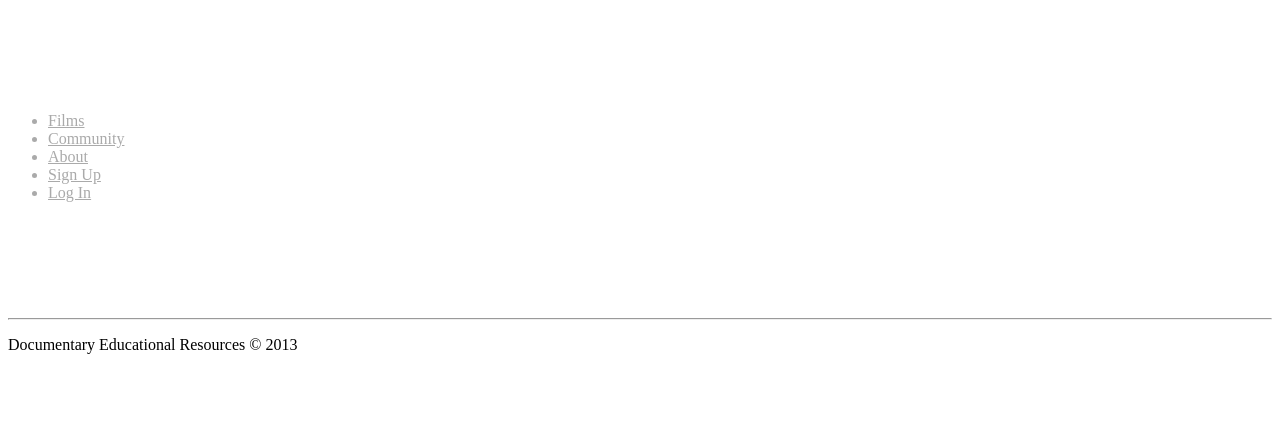
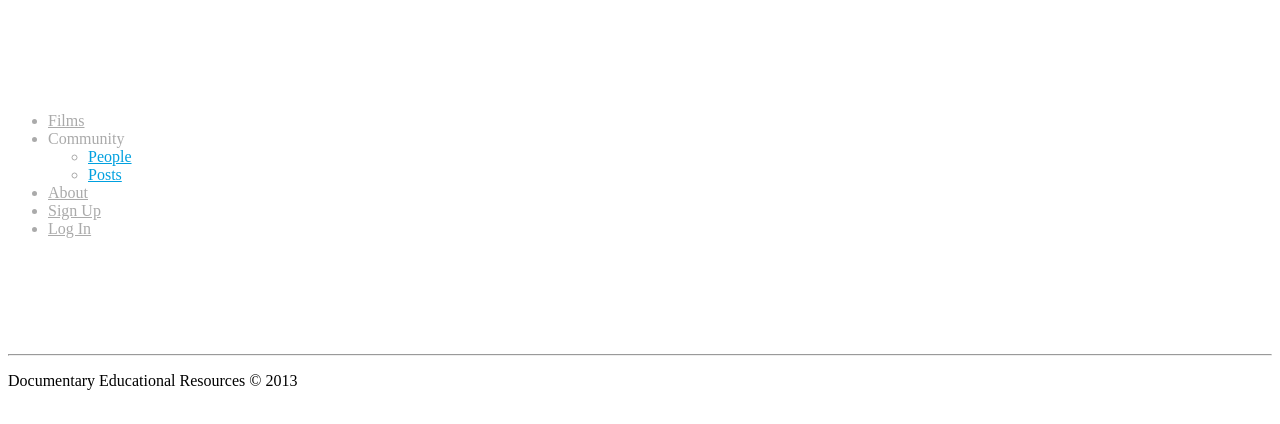
Before and after one commit to phantomhand/p4.aveni.biz, a PHP site: page /index/views/_v_template.php in a window 1280 px wide. Shown: the top 424 px of the page. Run offline with PHP 8.4, Linux system fonts and the light colour scheme; the template is opened without the code that fills it, so the values that code supplies are empty; some libraries are stand-ins or nearby versions.

Commit message:
change Users to People and add nav dropdown for non logged in users

```diff
--- a/views/_v_template.php
+++ b/views/_v_template.php
@@ -45,10 +45,9 @@
                 			<li><a class="admin" href="/admin">ADMIN</a></li>
                 		<?php endif; ?></li>
 	                		<li><a href="/films">Films</a></li>
-	                		<li class="dropdown"><a class="dropdown-toggle" data-toggle="dropdown">Community <span class="caret"></span>
-</a>
+	                		<li class="dropdown"><a class="dropdown-toggle" data-toggle="dropdown">Community <span class="caret"></span></a>
 	                			<ul class="dropdown-menu">
-	                				<li><a href="/posts/users">Users</a></li>
+	                				<li><a href="/posts/users">People</a></li>
 	                				<li><a <a href="/posts">Posts</a></li>
 	                			</ul>
 	                		</li>
@@ -59,7 +58,12 @@
                 		<!-- Menu options for users who are not logged in -->
                         <?php else: ?>
 	                        <li><a href="/films">Films</a></li>
-	                        <li><a href="/posts">Community</a></li>
+	                        <li class="dropdown"><a class="dropdown-toggle" data-toggle="dropdown">Community <span class="caret"></span></a>
+	                			<ul class="dropdown-menu">
+	                				<li><a href="/posts/users">People</a></li>
+	                				<li><a <a href="/posts">Posts</a></li>
+	                			</ul>
+	                		</li>
 							<li><a href="/about">About</a></li>
 							<li><a href="/users/signup">Sign Up</a></li>
 							<li><a href="/users/login">Log In</a></li>
```
